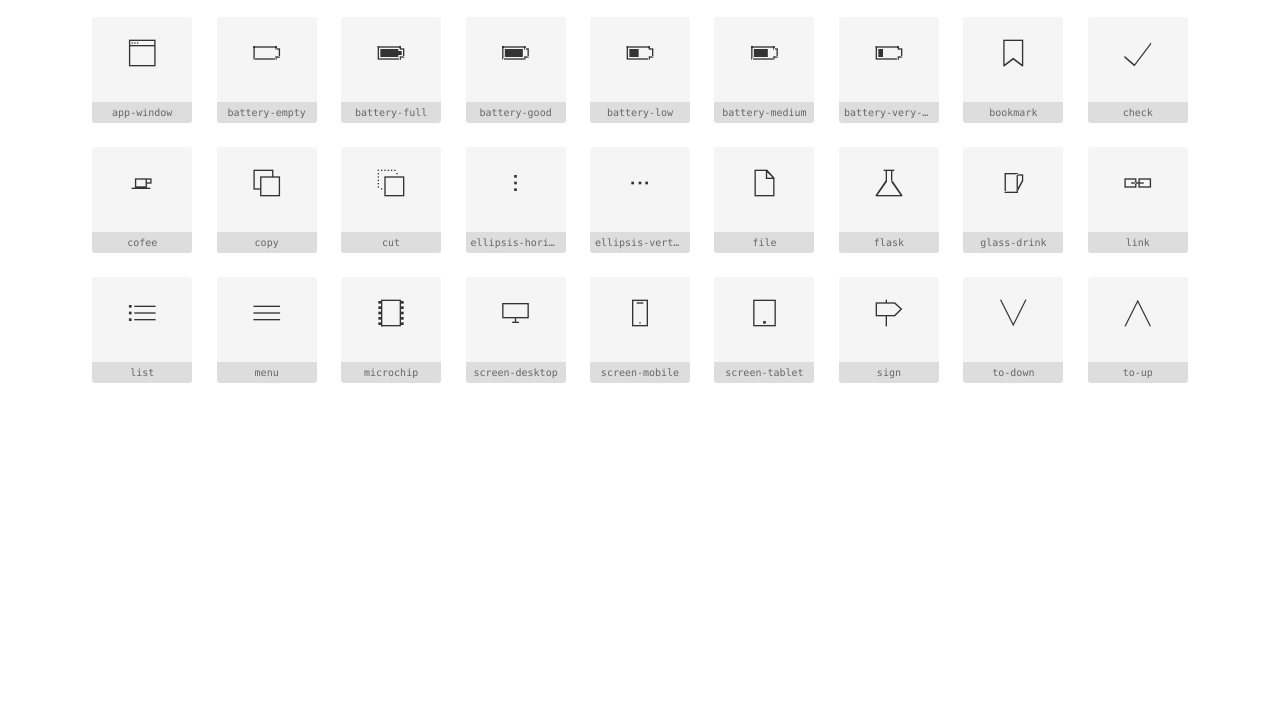
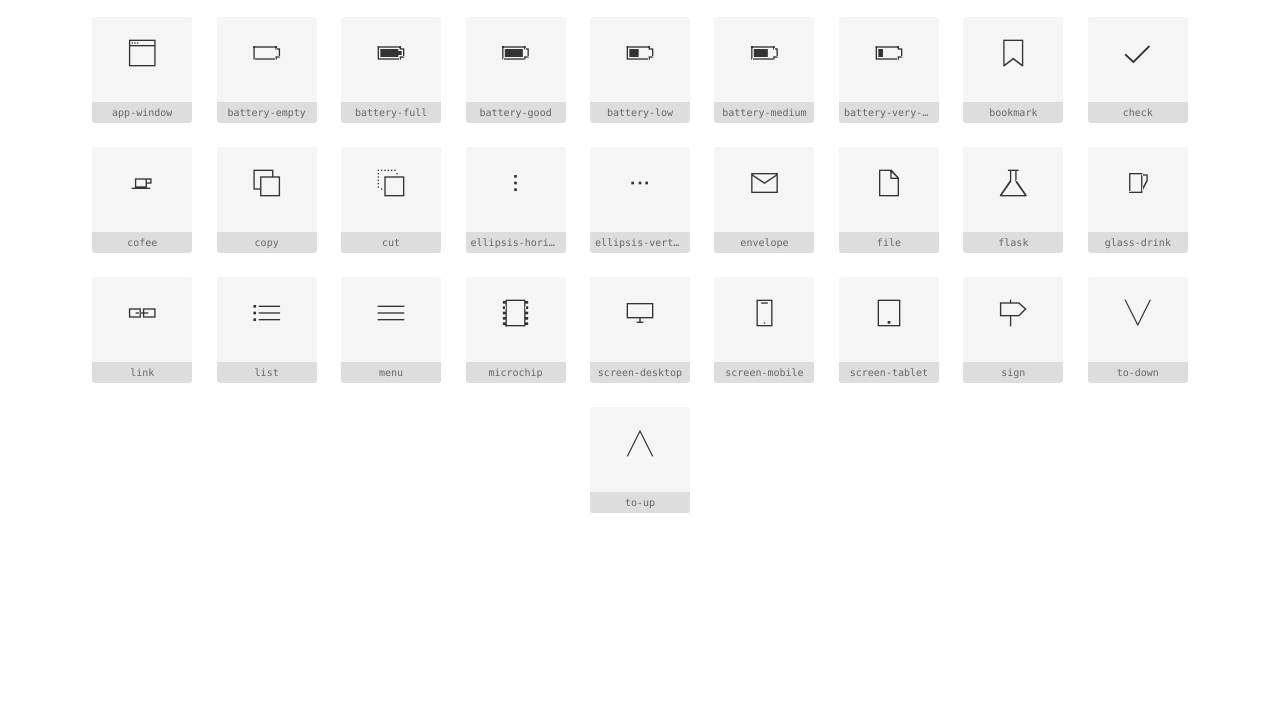
Before and after one commit to stellar-labs/icon-strike, a website: page docs/index.html in a window 1280 px wide. Shown: the part 83-800 px from the top of the page. Drawn offline with Linux system fonts and the light colour scheme.

```diff
--- a/docs/icons.css
+++ b/docs/icons.css
@@ -1,10 +1,10 @@
 @font-face {
     font-family: "icons";
-    src: url("./icons.eot?c3d3780e1b648e9685f3727b88446743?#iefix") format("embedded-opentype"),
-url("./icons.woff2?c3d3780e1b648e9685f3727b88446743") format("woff2"),
-url("./icons.woff?c3d3780e1b648e9685f3727b88446743") format("woff"),
-url("./icons.ttf?c3d3780e1b648e9685f3727b88446743") format("truetype"),
-url("./icons.svg?c3d3780e1b648e9685f3727b88446743#icons") format("svg");
+    src: url("./icons.eot?7136d0bce0f463e65034baa5720eb173?#iefix") format("embedded-opentype"),
+url("./icons.woff2?7136d0bce0f463e65034baa5720eb173") format("woff2"),
+url("./icons.woff?7136d0bce0f463e65034baa5720eb173") format("woff"),
+url("./icons.ttf?7136d0bce0f463e65034baa5720eb173") format("truetype"),
+url("./icons.svg?7136d0bce0f463e65034baa5720eb173#icons") format("svg");
 }
 
 i {
@@ -64,42 +64,45 @@
 .icon-ellipsis-vertical:before {
     content: "\f10e";
 }
-.icon-file:before {
+.icon-envelope:before {
     content: "\f10f";
 }
-.icon-flask:before {
+.icon-file:before {
     content: "\f110";
 }
-.icon-glass-drink:before {
+.icon-flask:before {
     content: "\f111";
 }
-.icon-link:before {
+.icon-glass-drink:before {
     content: "\f112";
 }
-.icon-list:before {
+.icon-link:before {
     content: "\f113";
 }
-.icon-menu:before {
+.icon-list:before {
     content: "\f114";
 }
-.icon-microchip:before {
+.icon-menu:before {
     content: "\f115";
 }
-.icon-screen-desktop:before {
+.icon-microchip:before {
     content: "\f116";
 }
-.icon-screen-mobile:before {
+.icon-screen-desktop:before {
     content: "\f117";
 }
-.icon-screen-tablet:before {
+.icon-screen-mobile:before {
     content: "\f118";
 }
-.icon-sign:before {
+.icon-screen-tablet:before {
     content: "\f119";
 }
-.icon-to-down:before {
+.icon-sign:before {
     content: "\f11a";
 }
-.icon-to-up:before {
+.icon-to-down:before {
     content: "\f11b";
 }
+.icon-to-up:before {
+    content: "\f11c";
+}
--- a/docs/index.html
+++ b/docs/index.html
@@ -2,7 +2,7 @@
 <html lang="en">
 <head>
     <meta charset="UTF-8">
-    <title>ICON STRIKE</title>
+    <title>Icon Strike</title>
     <style>
 
         body {
@@ -54,11 +54,11 @@
 
         @font-face {
     font-family: "icons";
-    src: url("./icons.eot?eff6f2aa9ffcf66c1203dedf22a9d259?#iefix") format("embedded-opentype"),
-url("./icons.woff2?eff6f2aa9ffcf66c1203dedf22a9d259") format("woff2"),
-url("./icons.woff?eff6f2aa9ffcf66c1203dedf22a9d259") format("woff"),
-url("./icons.ttf?eff6f2aa9ffcf66c1203dedf22a9d259") format("truetype"),
-url("./icons.svg?eff6f2aa9ffcf66c1203dedf22a9d259#icons") format("svg");
+    src: url("./icons.eot?a3e8221eeae6e20d45872950c64438a0?#iefix") format("embedded-opentype"),
+url("./icons.woff2?a3e8221eeae6e20d45872950c64438a0") format("woff2"),
+url("./icons.woff?a3e8221eeae6e20d45872950c64438a0") format("woff"),
+url("./icons.ttf?a3e8221eeae6e20d45872950c64438a0") format("truetype"),
+url("./icons.svg?a3e8221eeae6e20d45872950c64438a0#icons") format("svg");
 }
 
 i {
@@ -118,44 +118,47 @@
 .icon-ellipsis-vertical:before {
     content: "\f10e";
 }
-.icon-file:before {
+.icon-envelope:before {
     content: "\f10f";
 }
-.icon-flask:before {
+.icon-file:before {
     content: "\f110";
 }
-.icon-glass-drink:before {
+.icon-flask:before {
     content: "\f111";
 }
-.icon-link:before {
+.icon-glass-drink:before {
     content: "\f112";
 }
-.icon-list:before {
+.icon-link:before {
     content: "\f113";
 }
-.icon-menu:before {
+.icon-list:before {
     content: "\f114";
 }
-.icon-microchip:before {
+.icon-menu:before {
     content: "\f115";
 }
-.icon-screen-desktop:before {
+.icon-microchip:before {
     content: "\f116";
 }
-.icon-screen-mobile:before {
+.icon-screen-desktop:before {
     content: "\f117";
 }
-.icon-screen-tablet:before {
+.icon-screen-mobile:before {
     content: "\f118";
 }
-.icon-sign:before {
+.icon-screen-tablet:before {
     content: "\f119";
 }
-.icon-to-down:before {
+.icon-sign:before {
     content: "\f11a";
 }
+.icon-to-down:before {
+    content: "\f11b";
+}
 .icon-to-up:before {
-    content: "\f11b";
+    content: "\f11c";
 }
 
 
@@ -163,7 +166,7 @@
 </head>
 <body>
 
-    <h1>ICON STRIKE</h1>
+    <h1>Icon Strike</h1>
 
 
         <div class="preview">
@@ -294,6 +297,15 @@
 
         <div class="preview">
             <span class="inner">
+                <i class="icon-envelope"></i>
+            </span>
+            <br>
+            <span class='label'>envelope</span>
+        </div>
+
+
+        <div class="preview">
+            <span class="inner">
                 <i class="icon-file"></i>
             </span>
             <br>
```
Also changed, not shown: docs/icons.json (+14 -13 lines), dist/icons.css, dist/icons.html, dist/icons.json, dist/icons.svg, dist/icons.ttf, dist/icons.woff, dist/icons.woff2, docs/icons.svg, docs/icons.ttf, docs/icons.woff, docs/icons.woff2, src/img/check.svg, src/img/envelope.svg (added), 2 other files.
